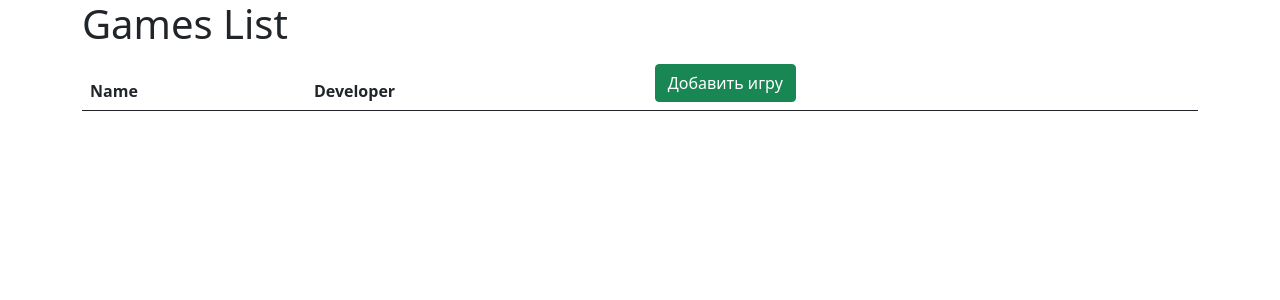
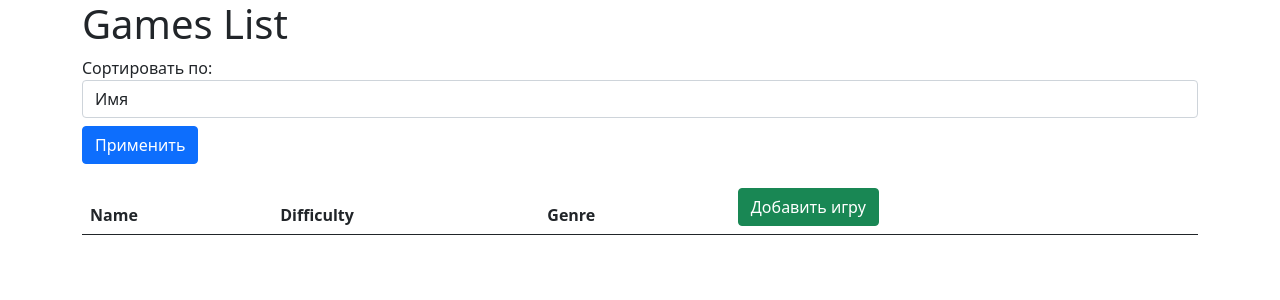
Before and after one commit to arkovy/GameLibraryy, a Django app: page / in a window 1280 px wide. Shown: the top 300 px of the page. Run offline with Django 5.2, Linux system fonts and the light colour scheme; data that the repository does not hold is empty; some libraries are stand-ins or nearby versions.

Commit message:
adding a page "search and sorting"

```diff
--- a/core/templates/game_list.html
+++ b/core/templates/game_list.html
@@ -3,11 +3,23 @@
 
 {% block content %}
     <h1>Games List</h1>
+    <form method="get">
+        <div class="form-group">
+            <label for="sort_by">Сортировать по:</label>
+            <select id="sort_by" name="sort_by" class="form-control">
+                <option value="name" {% if request.GET.sort_by == 'name' %}selected{% endif %}>Имя</option>
+                <option value="difficulty" {% if request.GET.sort_by == 'difficulty' %}selected{% endif %}>Сложность</option>
+                <option value="genre" {% if request.GET.sort_by == 'genre' %}selected{% endif %}>Жанр</option>
+            </select>
+        </div>
+        <button type="submit" class="btn btn-primary mt-2">Применить</button>
+    </form>
     <table class="table table-striped">
         <thead>
             <tr>
                 <th>Name</th>
-                <th>Developer</th>
+                <th>Difficulty</th>
+                <th>Genre</th>
                  <td>
                     <a href="{% url 'game-create' %}" class="btn btn-success">Добавить игру</a>
                 </td>
@@ -17,7 +29,8 @@
             {% for game in games %}
                 <tr>
                     <td>{{ game.name }}</td>
-                    <td>{{ game.developer }}</td>
+                    <td>{{ game.get_difficulty_display }}</td>
+                    <td>{{ game.genre }}</td>
                     <td>
                         <a href="{% url 'game-info' game.id %}" class="btn btn-danger">Посмотреть игру</a>
                     </td>
--- a/core/views.py
+++ b/core/views.py
@@ -8,6 +8,10 @@ class IndexView(ListView):
     template_name = 'game_list.html'
     model = Game
     context_object_name = 'games'
+
+    def get_queryset(self):
+        sort_by = self.request.GET.get('sort_by', 'name')
+        return Game.objects.all().order_by(sort_by)
 
 
 class GameCreateView(CreateView):
```
